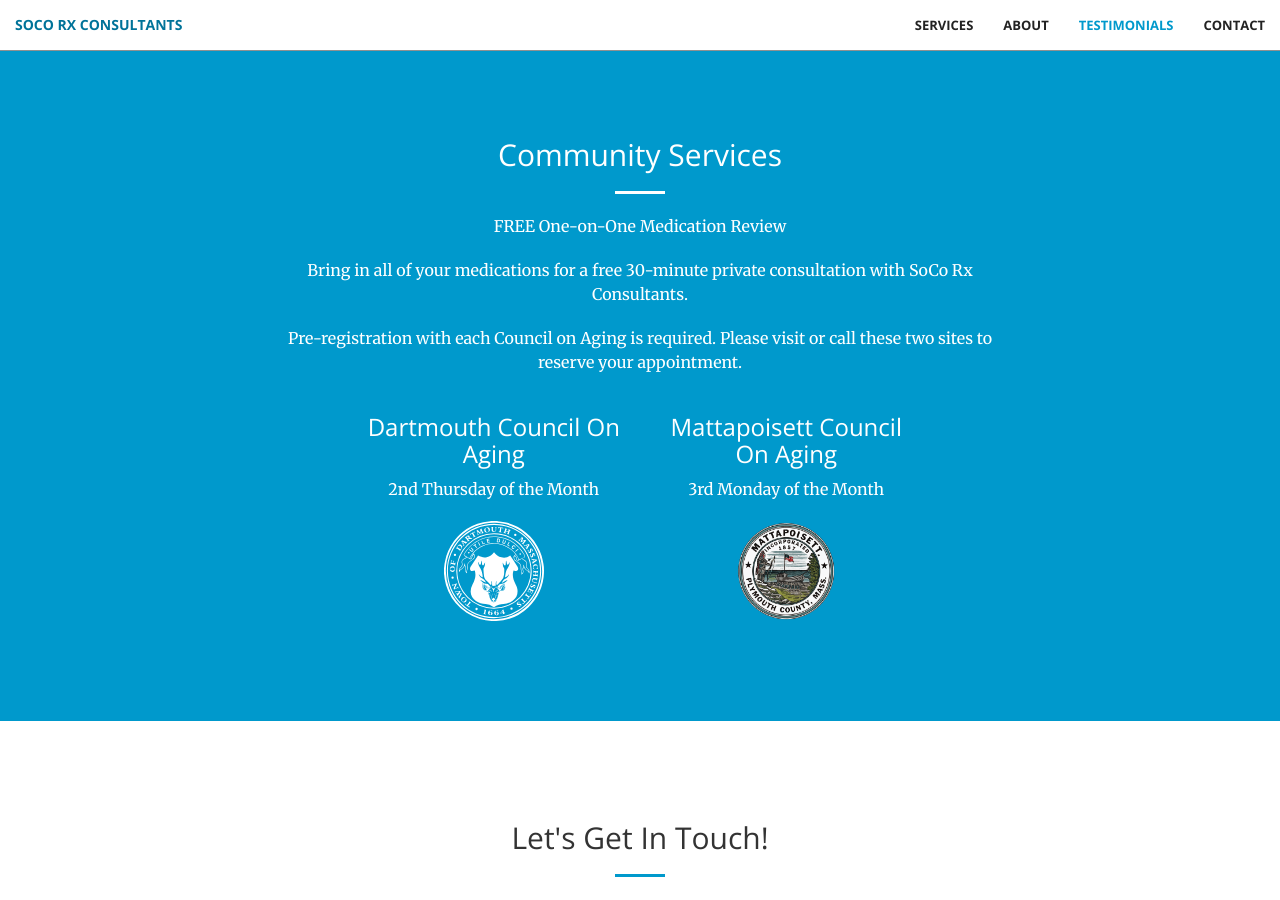
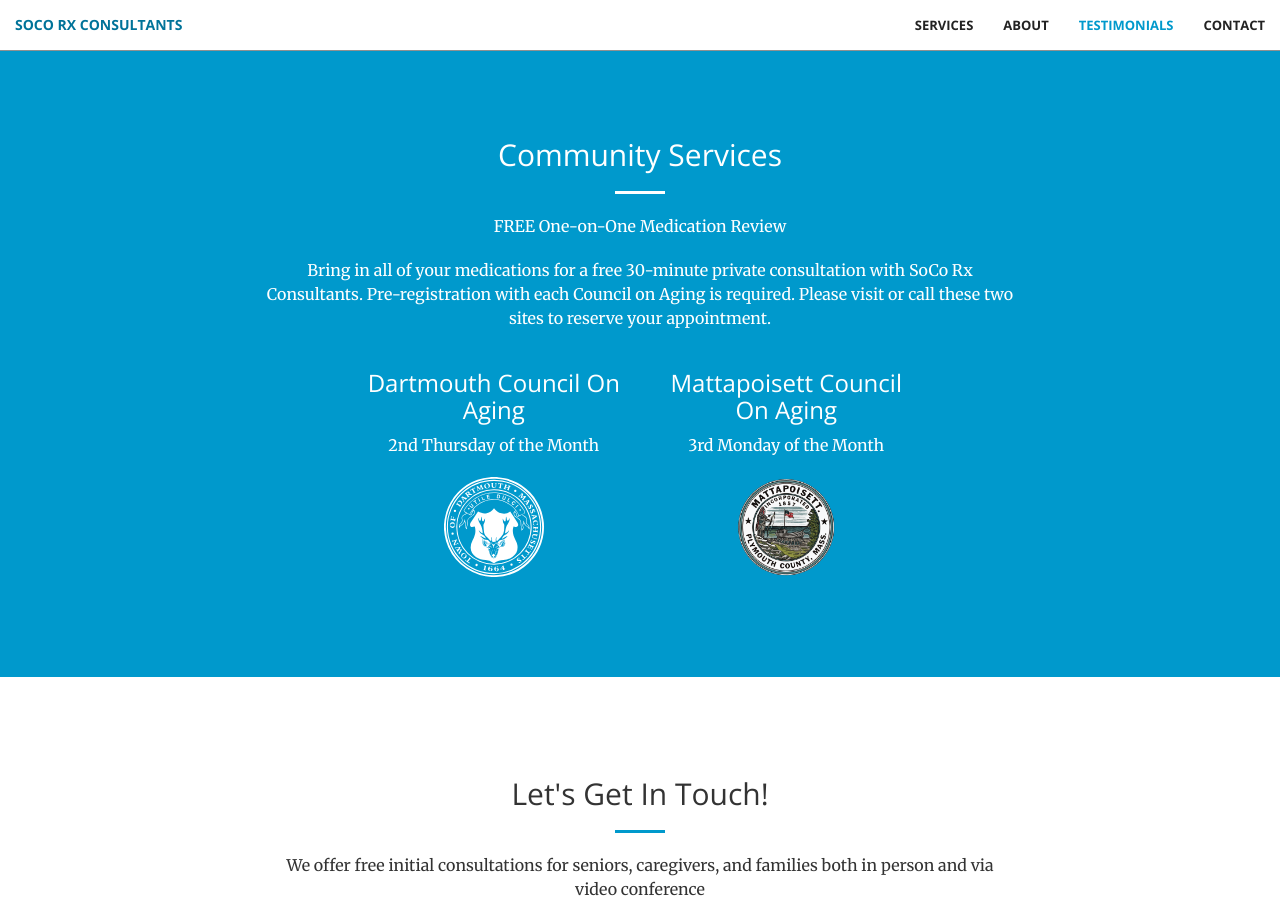
Before and after one commit to edlavalette/edlavalette.github.io, a Jekyll site: the page built from index.html, in a window 1280 px wide and 900 px high, scrolled down 3420 px. Built offline with Jekyll 4.4.1, drawn with Linux system fonts in a browser that asks for light colours.

Commit message:
Update volunteer.html

```diff
--- a/_includes/volunteer.html
+++ b/_includes/volunteer.html
@@ -11,8 +11,7 @@
         <div class="row">
             <div class="col-lg-8 col-lg-offset-2 text-center">
                 <p class="text-faded">FREE One-on-One Medication Review</p>
-                <p class="text-faded">Bring in all of your medications for a free 30-minute private consultation with SoCo Rx Consultants.</p>
-                <p class="text-faded">Pre-registration with each Council on Aging is required. Please visit or call these two sites to reserve your appointment.</p>
+                <p class="text-faded">Bring in all of your medications for a free 30-minute private consultation with SoCo Rx Consultants.  Pre-registration with each Council on Aging is required. Please visit or call these two sites to reserve your appointment.</p>
             </div>
         </div>
     </div>
```
